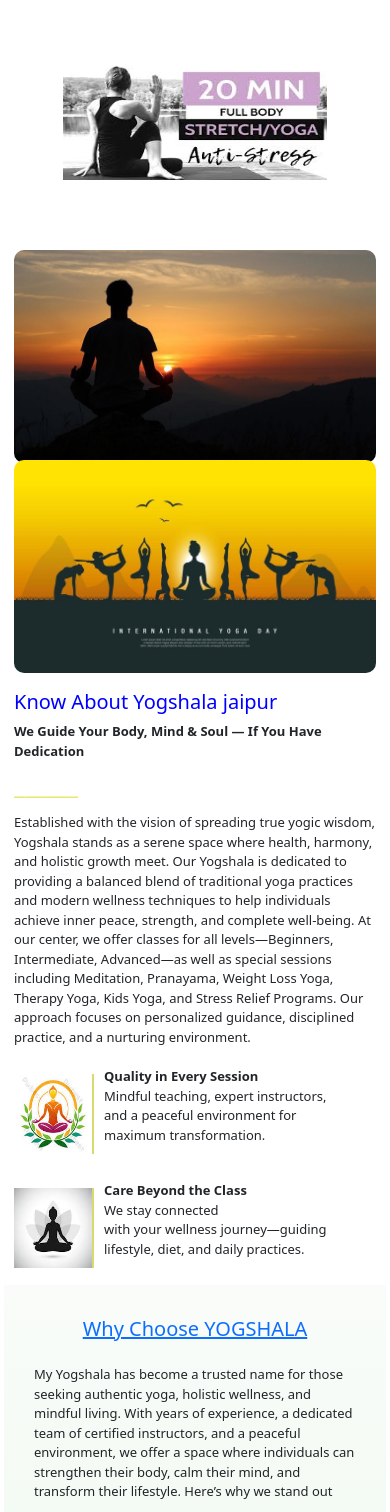
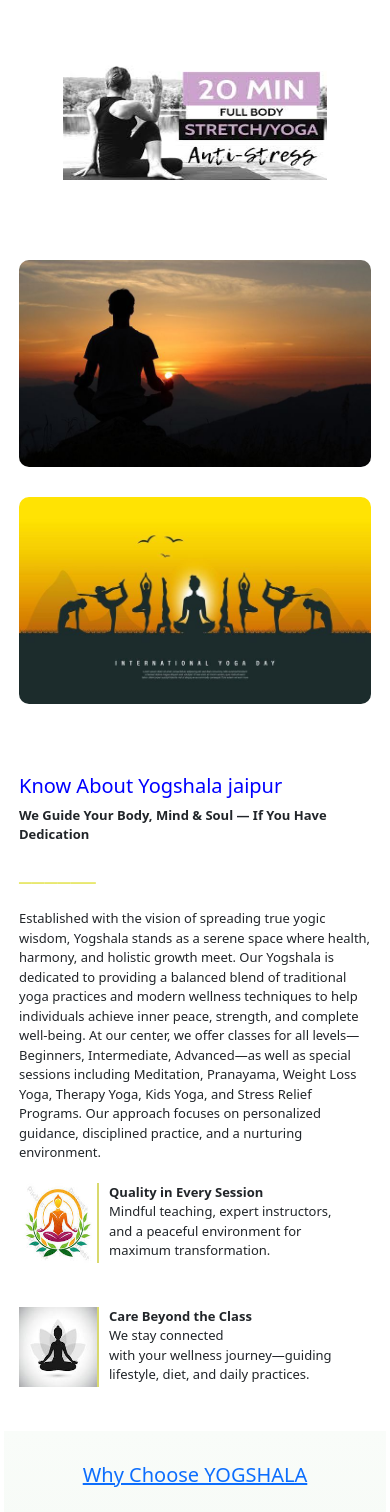
Before and after one commit to shimbhusaini9462-pixel/yogshala, a PHP site: page / in a window 390 px wide. Shown: the part 3124-4636 px from the top of the page. Run offline with PHP 8.4, Linux system fonts and the light colour scheme.

Commit message:
added new updates to yogshala

```diff
--- a/STYLE.CSS
+++ b/STYLE.CSS
@@ -345,40 +345,44 @@ body{
 /* Tutorial Mobile Responsive */
 @media screen and (max-width: 768px) {
     .tutorial {
-        flex-direction: column;
-        height: auto;
-        padding: 10px;
-        border: none; /* remove border on mobile */
+        flex-direction: column !important;
+        height: auto !important;
+        padding: 30px 15px !important;
+        border: none !important;
+        gap: 40px !important;
     }
     .tute-1, .tute-2 {
-        width: 100%;
-        margin-left: 0;
-        height: auto;
+        width: 100% !important;
+        margin-left: 0 !important;
+        height: auto !important;
     }
     .tute-a {
-        margin: 10px 0;
-        width: 100%;
-        border: none; /* remove border on mobile */
+        margin: 0 0 30px 0 !important;
+        width: 100% !important;
+        height: auto !important; /* YE LINE OVERLAP FIX KAREGI */
+        border: none !important;
     }
     .tute-a img {
-        width: 100%;
-        height: auto;
+        width: 100% !important;
+        height: auto !important;
+        display: block !important;
     }
     .tute-2a {
-        flex-wrap: wrap;
-        gap: 20px;
+        flex-direction: column !important;
+        gap: 30px !important;
     }
     .tute-3 {
-        flex-wrap: wrap;
+        flex-wrap: nowrap !important;
+        align-items: flex-start !important;
     }
     .tute-title {
-        margin-top: 20px;
-        font-size: 1.5rem;
+        margin-top: 0;
+        font-size: 1.8rem;
     }
     .tute-separator {
-        font-size: 1.5rem;
-        margin-top: -10px;
-        margin-bottom: 10px;
+        font-size: 1.8rem;
+        margin-top: -15px;
+        margin-bottom: 20px;
     }
 }
 /* FORM COMPALETE */
--- a/index.html
+++ b/index.html
@@ -9,7 +9,6 @@
 <link rel="stylesheet" href="https://cdnjs.cloudflare.com/ajax/libs/font-awesome/6.5.1/css/all.min.css" crossorigin="anonymous" referrerpolicy="no-referrer" />
 <link href="https://unpkg.com/aos@2.3.1/dist/aos.css" rel="stylesheet">
 <link rel="stylesheet" href="STYLE.CSS">
-
 </head>
 <body style="background-color: #f9fcf9;">
     <!-- START HEADER -->
@@ -564,7 +563,7 @@ Our approach focuses on personalized guidance, disciplined practice, and a nurtu
   <div class="container">
     <h2 class="text-center mb-5" style="color: #1b5e20; font-weight: bold;" data-aos="fade-down">Our Gallery</h2>
 
-    <div class="row g-4">
+    <div class="row g-4 mobile-gallery-slider">
 
       <!-- Card 1 -->
       <div class="col-12 col-md-6 col-lg-3" data-aos="fade-up" data-aos-delay="100">
@@ -630,6 +629,9 @@ Our approach focuses on personalized guidance, disciplined practice, and a nurtu
         </div>
       </div>
 
+    </div>
+    <!-- Second Row (Independent Slider) -->
+    <div class="row g-4 mobile-gallery-slider mt-1">
       <!-- Card 5 -->
       <div class="col-12 col-md-6 col-lg-3" data-aos="fade-up" data-aos-delay="100">
         <div class="card h-100">
```
Also changed, not shown: other parts of STYLE.CSS (+38 -0 lines).
